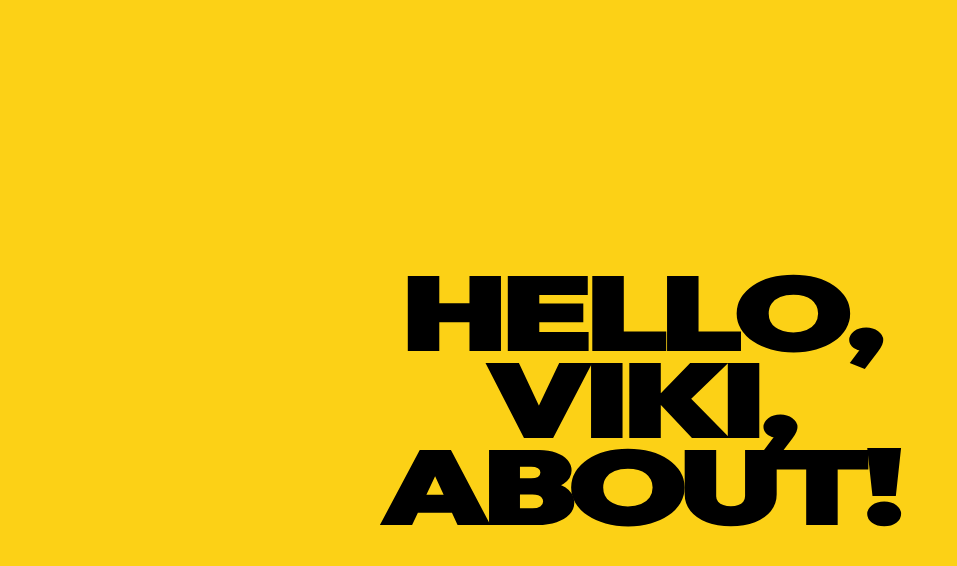
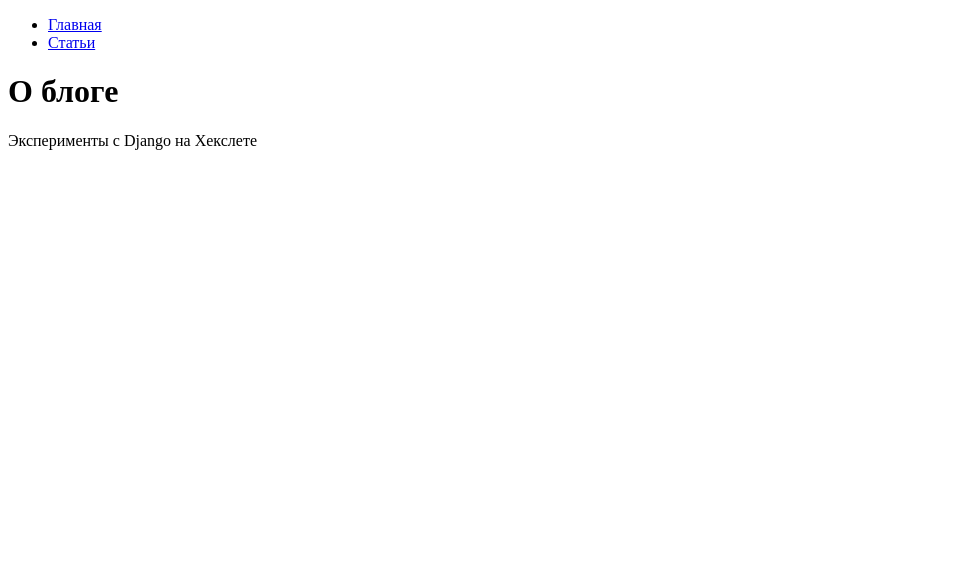
Before and after one commit to painkiller2001/hexlet-django-blog, a Django app: page /about/ in a window 1280 px wide. Shown: the top 566 px of the page, without its empty margins (0-957 px from the left). Run offline with Django 5.2, Linux system fonts and the light colour scheme.

Commit message:
Templates lesson

```diff
--- a/hexlet_django_blog/settings.py
+++ b/hexlet_django_blog/settings.py
@@ -38,6 +38,7 @@ INSTALLED_APPS = [
     'django.contrib.messages',
     'django.contrib.staticfiles',
     'hexlet_django_blog',
+    'hexlet_django_blog.article'
 ]
 
 MIDDLEWARE = [
--- a/templates/about.html
+++ b/templates/about.html
@@ -1,146 +1,11 @@
-<!DOCTYPE html>
-<html lang="en">
-<head>
-    <meta charset="UTF-8">
-    <meta name="viewport" content="width=device-width, initial-scale=1.0">
-    <title>The Tarantino Classic Font - Typewriter</title>
+<!-- hexlet_django_blog/templates/about.html -->
 
-    <link rel="preconnect" href="https://fonts.googleapis.com">
-    <link rel="preconnect" href="https://fonts.gstatic.com" crossorigin>
-    <link href="https://fonts.googleapis.com/css2?family=Outfit:wght@900&display=swap" rel="stylesheet">
+{% extends "base.html" %}
 
-    <style>
-        body, html {
-            margin: 0;
-            padding: 0;
-            width: 100%;
-            height: 100%;
-            background-color: #FCD116;
-            display: flex;
-            justify-content: center;
-            align-items: center;
-            overflow: hidden;
-        }
+{% block title %}Эксперименты с Django на Хекслете{% endblock %}
 
-        .tarantino-container {
-            text-align: center;
-        }
-
-        .tarantino-title {
-            font-family: 'Outfit', sans-serif;
-            font-weight: 900;
-            font-size: 8vw;
-            color: #000000;
-            text-transform: uppercase;
-
-            transform: scaleX(1.4);
-            transform-origin: center;
-
-            -webkit-text-stroke: 2px #000000;
-            paint-order: stroke fill;
-
-            letter-spacing: -0.05em;
-            line-height: 0.85;
-
-            margin: 0;
-            user-select: none;
-        }
-
-        /* --- АНИМАЦИИ --- */
-
-        /* 1. Анимация "шума" для каждой буквы при появлении */
-        @keyframes noise-animation {
-            0% { transform: translate(0, 0); }
-            20% { transform: translate(-2px, 2px); }
-            40% { transform: translate(2px, -2px); }
-            60% { transform: translate(-1px, 1px); }
-            80% { transform: translate(1px, -1px); }
-            100% { transform: translate(0, 0); }
-        }
-
-        .tarantino-title .char {
-            display: inline-block;
-            animation: noise-animation 0.4s ease-out;
-        }
-
-        /* 2. НОВАЯ: Постоянная тряска во время печати */
-        @keyframes typing-shake-animation {
-            0%, 100% { transform: translate(0, 0) scaleX(1.4); }
-            25% { transform: translate(-1px, 1px) scaleX(1.4); }
-            50% { transform: translate(1px, -1px) scaleX(1.4); }
-            75% { transform: translate(-1px, -1px) scaleX(1.4); }
-        }
-
-        .is-typing {
-            animation: typing-shake-animation 0.2s infinite;
-        }
-
-        /* 3. Анимация финальной "тряски" для всей надписи */
-        @keyframes final-shake-animation {
-            0%, 100% { transform: translate(0, 0) scaleX(1.4); }
-            10% { transform: translate(-3px, -2px) scaleX(1.4); }
-            20% { transform: translate(3px, 2px) scaleX(1.4); }
-            30% { transform: translate(-3px, 2px) scaleX(1.4); }
-            40% { transform: translate(3px, -2px) scaleX(1.4); }
-            50% { transform: translate(-2px, -1px) scaleX(1.4); }
-            60% { transform: translate(2px, 1px) scaleX(1.4); }
-            70% { transform: translate(-2px, 1px) scaleX(1.4); }
-            80% { transform: translate(2px, -1px) scaleX(1.4); }
-            90% { transform: translate(-1
-px, 0) scaleX(1.4); }
-        }
-
-        .final-shake {
-            animation: final-shake-animation 0.5s linear 4;
-        }
-
-    </style>
-</head>
-<body>
-
-    <div class="tarantino-container">
-        <h1 class="tarantino-title">
-            <span id="text-container"></span>
-        </h1>
-    </div>
-
-    <script>
-        document.addEventListener('DOMContentLoaded', function() {
-            const textContainer = document.getElementById('text-container');
-            const titleElement = document.querySelector('.tarantino-title');
-            const content = "Hello,<br>{{ who }},<br> ABOUT!";
-            let i = 0;
-            const typingSpeed = 200;
-
-            function type() {
-                if (i < content.length) {
-                    if (content.substring(i, i + 4) === '<br>') {
-                        textContainer.innerHTML += '<br>';
-                        i += 4;
-                    } else {
-                        const charSpan = document.createElement('span');
-                        charSpan.className = 'char';
-                        charSpan.textContent = content.charAt(i);
-                        textContainer.appendChild(charSpan);
-                        i++;
-                    }
-                    setTimeout(type, typingSpeed);
-                } else {
-                    // Когда печать закончена...
-                    setTimeout(() => {
-                        // 1. Убираем постоянную тряску
-                        titleElement.classList.remove('is-typing');
-                        // 2. Запускаем финальную тряску
-                        titleElement.classList.add('final-shake');
-                    }, 200);
-                }
-            }
-
-            // Перед началом печати добавляем класс для постоянной тряски
-            titleElement.classList.add('is-typing');
-            type();
-        });
-    </script>
-
-</body>
-</html>
+{% block content %}
+    <h1>О блоге</h1>
+    <p>Эксперименты с Django на Хекслете</p>
+    <p>{{ tags|join:', ' }}</p>
+{% endblock %}
--- /dev/null
+++ b/templates/articles/index.html
@@ -0,0 +1,2 @@
+<h1>APP:</h1>
+<p>{{ App_name }}</p>
--- /dev/null
+++ b/templates/base.html
@@ -0,0 +1,21 @@
+<!-- hexlet_django_blog/templates/base.html -->
+
+<!DOCTYPE html>
+<html lang="en">
+<head>
+    <title>{% block title %}Django на Хекслете{% endblock %}</title>
+</head>
+<body>
+<div id="sidebar">
+    {% block sidebar %}
+        <ul>
+            <li><a href="/">Главная</a></li>
+            <li><a href="/articles/">Статьи</a></li>
+        </ul>
+    {% endblock %}
+</div>
+<div id="content">
+    {% block content %}{% endblock %}
+</div>
+</body>
+</html>
```
Also changed, not shown: hexlet_django_blog/article/views.py (+7 -1 lines).
